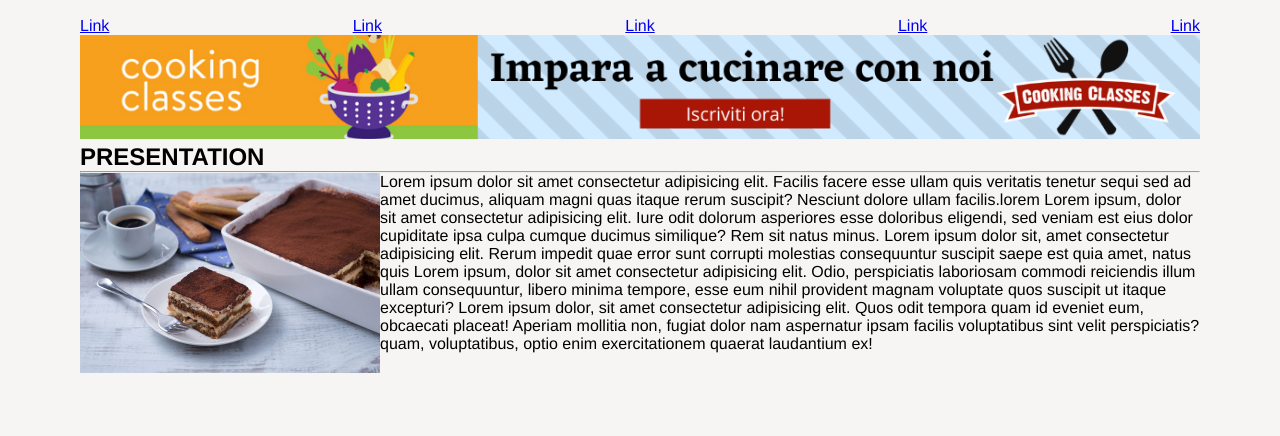
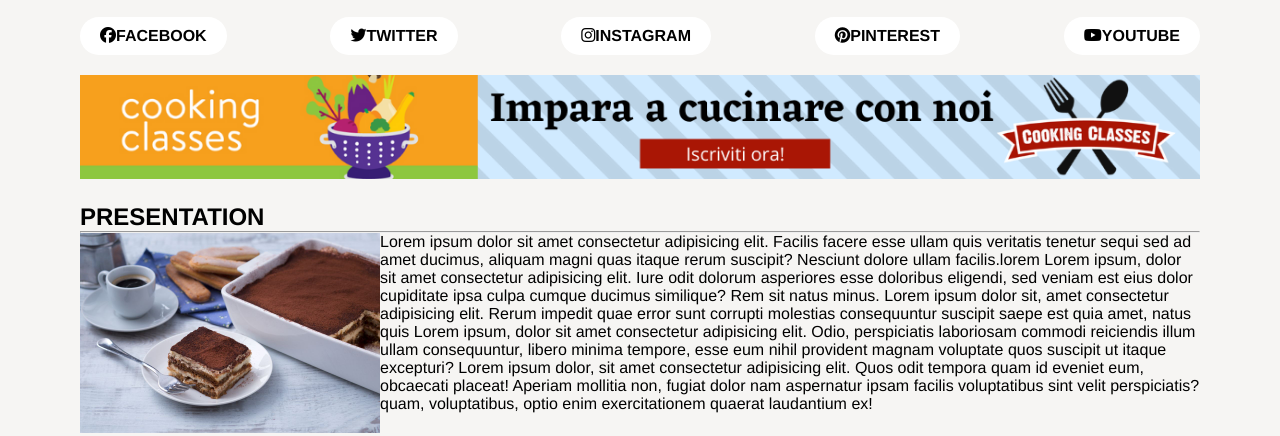
Before and after one commit to lucaconigliaro/htmlcss-responsive-layout, a plain HTML site: page index.html in a window 1280 px wide. Shown: the part 422-858 px from the top of the page. Drawn offline with Linux system fonts and the light colour scheme.

Commit message:
feat: Social and banner details

```diff
--- a/css/style.css
+++ b/css/style.css
@@ -9,6 +9,10 @@ img {
     width: 100%;
 }
 
+a {
+    color: inherit;
+    text-decoration: none;
+}
 
 /* UTILITES */
 /* Typography */
@@ -126,6 +130,9 @@ main {
 }
 
 /* Social */
+.social-icons {
+    padding-bottom: 20px;
+}
 .social-icons ul {
     display: flex;
     justify-content: space-between;
@@ -133,9 +140,24 @@ main {
     gap: 10px;
 }
 
+.social-btn {
+    padding: 5px 10px;
+    border-radius: 20px;
+    background-color: white;
+    display: inline-block;
+    justify-content: start;
+    align-items: center;
+    font-size: 1rem;
+}
+
+.social-name {
+    display: none;
+}
+
 /* Banner */
 .banner {
     display: none;
+    padding-bottom: 20px;
 }
 
 /* Presentation */
@@ -186,10 +208,11 @@ main {
         row-gap: 10px;
     }
 
-    /* Social */
-    /* .social-icons ul {
+    .social-btn {
+        padding: 5px 50px;
 
-    } */
+    }
+
 
     /* Banner */
     .banner {
@@ -221,6 +244,9 @@ main {
         padding: 0 30PX;
     }
 
+
+
+
 }
 
 
@@ -250,9 +276,13 @@ main {
 
 
     /* Social */
-    /* .social-icons ul {
+    .social-name {
+        display: inline;
+    }
 
-    } */
+    .social-btn {
+        padding: 10px 20px;
+    }
 
     /* FOOTER */
     .footer-container {
--- a/index.html
+++ b/index.html
@@ -61,11 +61,11 @@
                 <!-- Social -->
                 <div class="social-icons mt-20">
                     <ul>
-                        <li><a href="Icon">Link</a></li>
-                        <li><a href="Icon">Link</a></li>
-                        <li><a href="Icon">Link</a></li>
-                        <li><a href="Icon">Link</a></li>
-                        <li><a href="Icon">Link</a></li>
+                        <li><a class="social-btn" href="Icon"><i class="fa-brands fa-facebook"></i><span class="social-name"><strong>FACEBOOK</strong></span></a></li>
+                        <li><a class="social-btn" href="Icon"><i class="fa-brands fa-twitter"></i><span class="social-name"><strong>TWITTER</strong></span></a></li>
+                        <li><a class="social-btn" href="Icon"><i class="fa-brands fa-instagram"></i><span class="social-name"><strong>INSTAGRAM</strong></span></a></li>
+                        <li><a class="social-btn" href="Icon"><i class="fa-brands fa-pinterest"></i><span class="social-name"><strong>PINTEREST</strong></span></a></li>
+                        <li><a class="social-btn" href="Icon"><i class="fa-brands fa-youtube"></i><span class="social-name"><strong>YOUTUBE</strong></span></a></li>
                     </ul>
                 </div>
 
```
